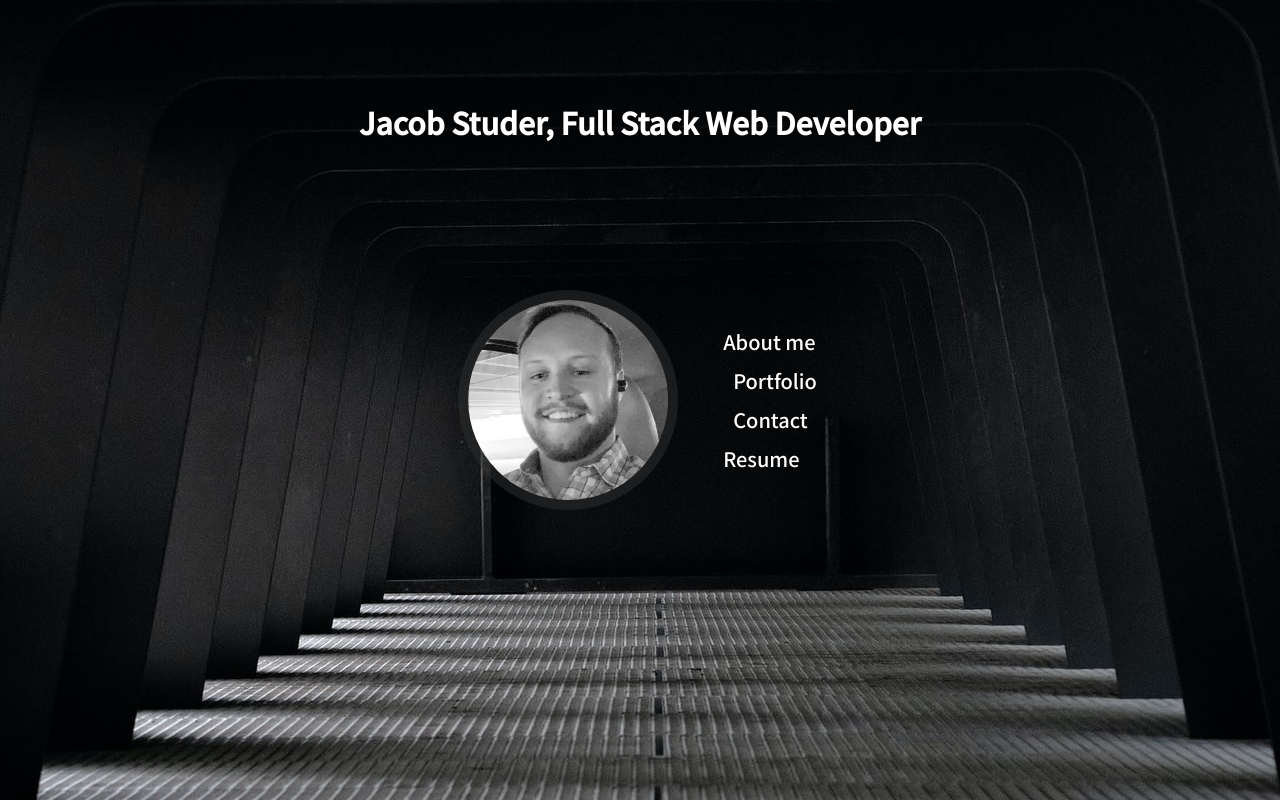
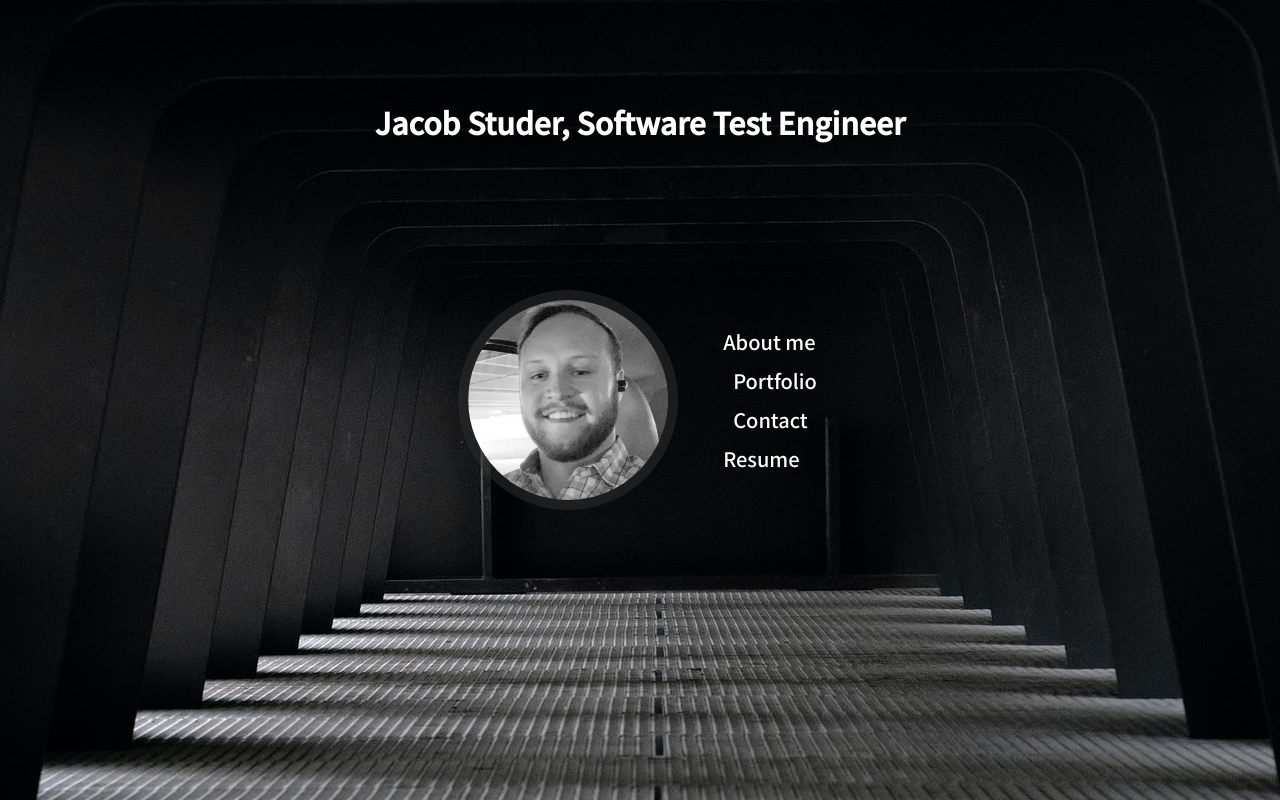
Before and after one commit to jacob-studer/Jacob-Studer-Portfolio, a plain HTML site: page index.html in a window 1280 px wide. Drawn offline with Linux system fonts and the light colour scheme.

Commit message:
title change

```diff
--- a/index.html
+++ b/index.html
@@ -9,7 +9,7 @@
     <link rel="preconnect" href="https://fonts.gstatic.com">
     <link href="https://fonts.googleapis.com/css2?family=Noto+Sans+JP:wght@500&display=swap" rel="stylesheet">
 
-    <title>Document</title>
+    <title>Jacob Studer, Software Test Engineer</title>
 
 </head>
 
@@ -18,7 +18,7 @@
     <header>
 
         <div>
-            <h1 class="landing-page-header">Jacob Studer, Full Stack Web Developer</h1>
+            <h1 class="landing-page-header">Jacob Studer, Software Test Engineer</h1>
         </div>
 
     </header>
```
